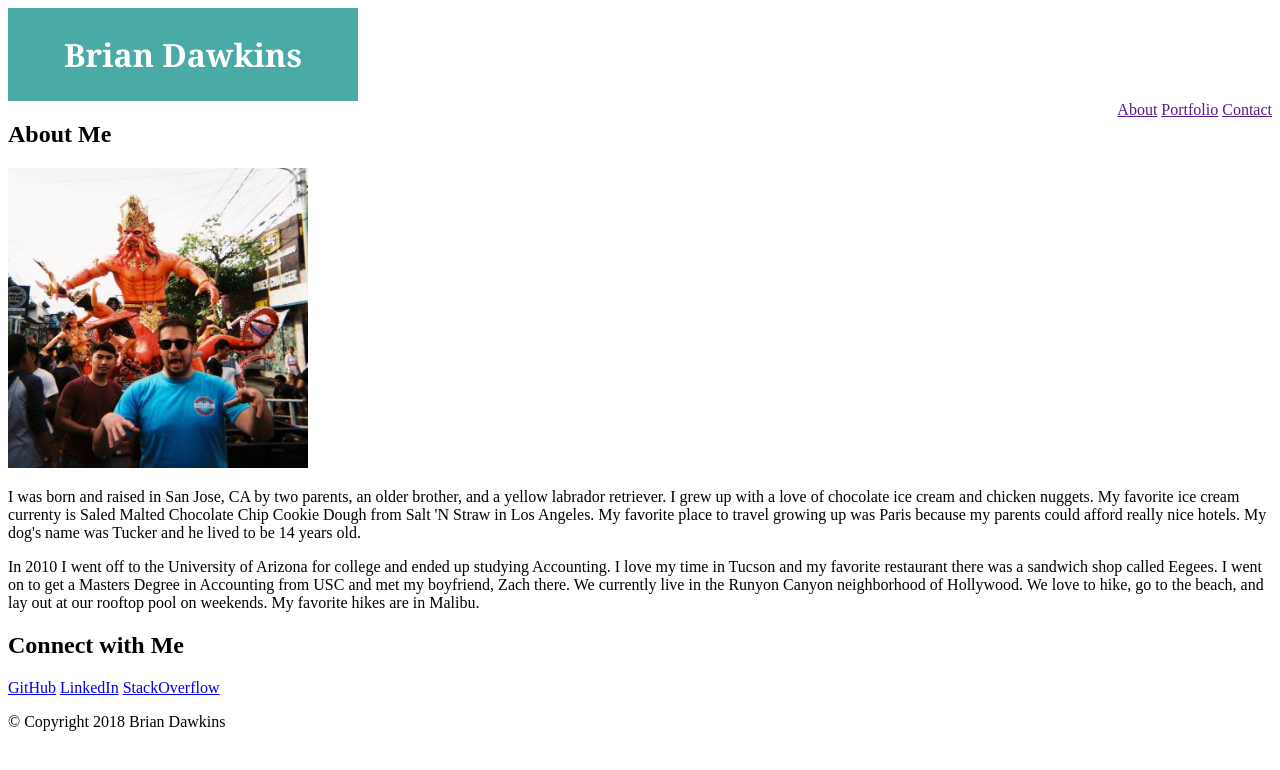
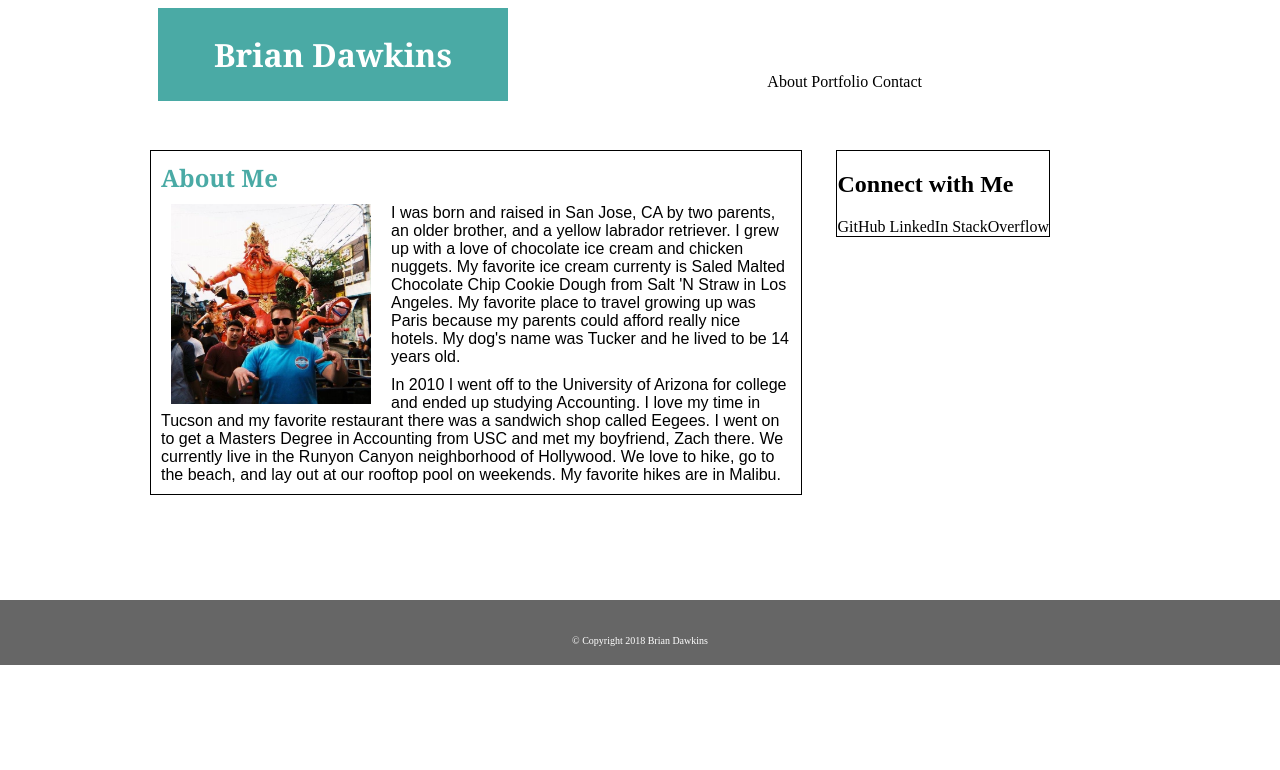
Before and after one commit to briandawkins92/Basic-Portfolio, a plain HTML site: page index.html in a window 1280 px wide. Drawn offline with Linux system fonts and the light colour scheme; files that its build step writes are made by us from their sources; files whose address does not match are found by name.

Commit message:
css coming together for index.html

```diff
--- a/assets/css/style.css
+++ b/assets/css/style.css
@@ -1,20 +1,82 @@
 /*Start CSS*/
 
-#fixed{
-
-    margin:0px;
+.header{
+    float:left;
     padding:25px;
     width:300px;
     color:white;
     background-color:#4aaaa5;
     font-family:Georgia;
     text-align:center;
+    margin-top:0px;
+    margin-left:150px;
+    margin-bottom:0px;
 }
 #relative{
-    position: relative;
     float: right;
-    top:0;
+    background-color:white;
+    margin-right:350px;
+    margin-top:65px;
+}
+a:link{
+    text-decoration:none;
+    color:black;
+}
+a:visited{
+    text-decoration:none;
+    color:black;
 }
 
+.body{
+    background-color:#ffffff;
+    border: black;
+    border-style:solid;
+    border-width:0.5px;
+    width:650px;
+    float:left;
+    position:absolute;
+    left:150px;
+    top:150px;
+}
+.aboutMe{
+    color:#4aaaa5;
+    margin:10px;
+    font-family:Georgia, 'Times New Roman', Times, serif;
+}
+.image{
+    float:left;
+    margin:20px;
+    margin-top:0px;
+    margin-bottom:0px;
+}
+.para{
+    margin:10px;
+    font-color:#777777;
+    font-family: Arial, Helvetica, sans-serif;
+}
+#aside{
+    background-color:#ffffff;
+    float:right;
+    position:absolute;
+    top:150px;
+    right:230px;
+    border: black;
+    border-style:solid;
+    border-width:0.5px;
+}
+#footer{
+    background-color:#666666;
+    float:left;
+    text-align:center;
+    font-size:10px;
+    color:#ffffff;
+    height:40px;
+    position:absolute;
+    top:600px;
+    padding-top:25px;
+    right:0;
+    left:0;
+
+}
 
 /*End CSS*/
--- a/index.html
+++ b/index.html
@@ -3,34 +3,29 @@
  <link rel="stylesheet" type="text/css" href="/Users/briandawkins/Documents/homework/assignment1/Basic-Portfolio/assets/css/style.css">
  <title>Brian's Portfolio</title>
 
-<head>
-   <div>
-    <h1 id=fixed> Brian Dawkins </h1>
-    <div id=relative>
-    <a href="">About</a>
-    <a href="">Portfolio</a>
-    <a href="">Contact</a>
-    </div>
-    </div>
+ <head>
+    <h1 class=header> Brian Dawkins </h1>
 </head>
+<nav id=relative>
+    <a href="file:///Users/briandawkins/Documents/homework/assignment1/Basic-Portfolio/index.html">About</a>
+    <a href="file:///Users/briandawkins/Documents/homework/assignment1/Basic-Portfolio/portfolio.html">Portfolio</a>
+    <a href="file:///Users/briandawkins/Documents/homework/assignment1/Basic-Portfolio/contact.html">Contact</a>
+</nav>
 
-<body>
-    <h2>About Me</h2>
-    <img src="file:///Users/briandawkins/Documents/homework/assignment1/Basic-Portfolio/assets/images/biopic.jpg" height=300px width=300px>
-    <p>I was born and raised in San Jose, CA by two parents, an older brother, and a yellow labrador retriever. I grew up with a love of chocolate ice cream and chicken nuggets. My favorite ice cream currenty is Saled Malted Chocolate Chip Cookie Dough from Salt 'N Straw in Los Angeles. My favorite place to travel growing up was Paris because my parents could afford really nice hotels. My dog's name was Tucker and he lived to be 14 years old. </p>
-    <p>In 2010 I went off to the University of Arizona for college and ended up studying Accounting. I love my time in Tucson and my favorite restaurant there was a sandwich shop called Eegees. I went on to get a Masters Degree in Accounting from USC and met my boyfriend, Zach there. We currently live in the Runyon Canyon neighborhood of Hollywood. We love to hike, go to the beach, and lay out at our rooftop pool on weekends. My favorite hikes are in Malibu.</p>
-</body>
-
-<div>
+<main class=body>
+    <h2 class=aboutMe>About Me</h2>
+    <img class=image src="file:///Users/briandawkins/Documents/homework/assignment1/Basic-Portfolio/assets/images/biopic.jpg" height=200px width=200px>
+    <p class=para>I was born and raised in San Jose, CA by two parents, an older brother, and a yellow labrador retriever. I grew up with a love of chocolate ice cream and chicken nuggets. My favorite ice cream currenty is Saled Malted Chocolate Chip Cookie Dough from Salt 'N Straw in Los Angeles. My favorite place to travel growing up was Paris because my parents could afford really nice hotels. My dog's name was Tucker and he lived to be 14 years old. </p>
+    <p class=para>In 2010 I went off to the University of Arizona for college and ended up studying Accounting. I love my time in Tucson and my favorite restaurant there was a sandwich shop called Eegees. I went on to get a Masters Degree in Accounting from USC and met my boyfriend, Zach there. We currently live in the Runyon Canyon neighborhood of Hollywood. We love to hike, go to the beach, and lay out at our rooftop pool on weekends. My favorite hikes are in Malibu.</p>
+</main>
+<aside id=aside>
     <h2>Connect with Me</h2>
     <a href="https://github.com/briandawkins92" target="_blank">GitHub</a>
     <a href="https://www.linkedin.com/in/brian-dawkins-27a91928" target="_blank">LinkedIn</a>
     <a href="https://stackexchange.com/users/12973677/brian-dawkins" target="_blank">StackOverflow</a>
-</div>
+</aside>
 
-
-
-<footer>
+<footer id=footer>
     <p> © Copyright 2018 Brian Dawkins</p>
 </footer>
 
```
Also changed, not shown: assets/images/linkedin.png (added).
